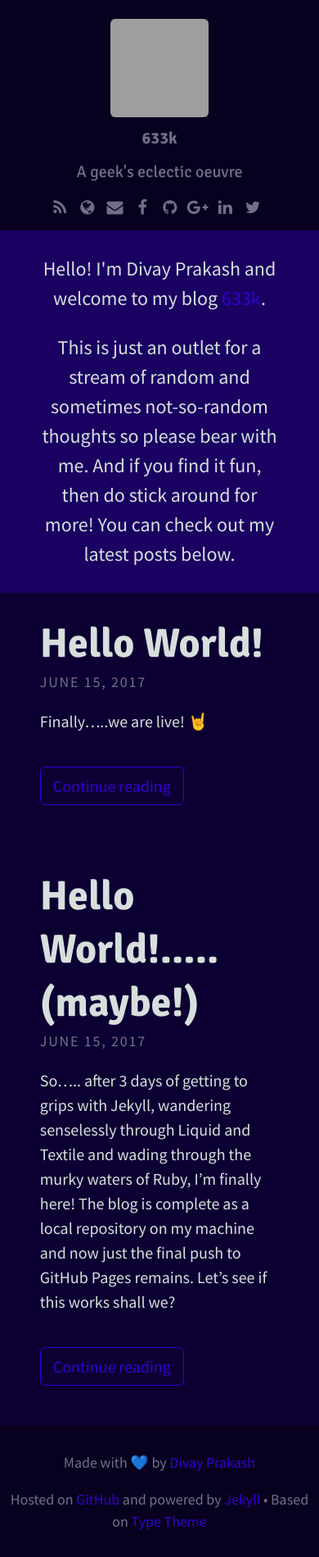
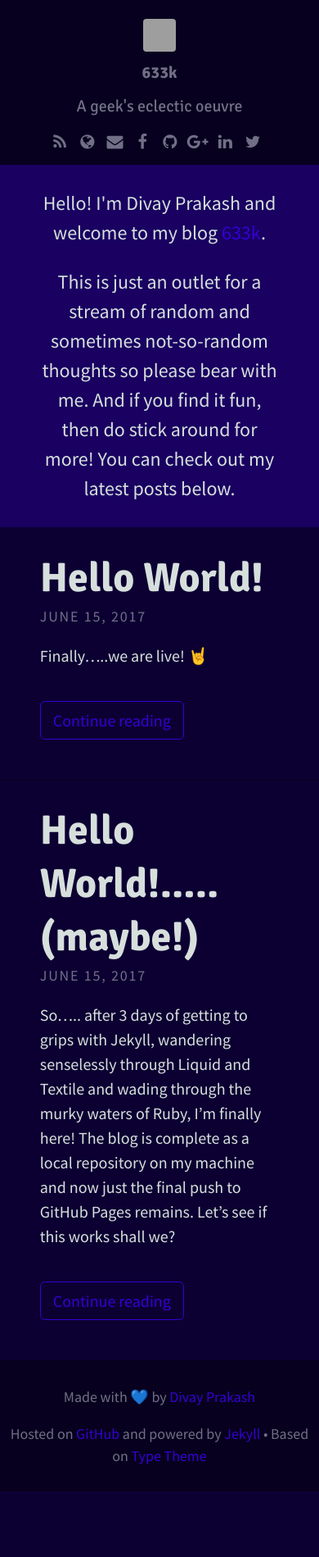
Before and after one commit to divayprakash/old-blog-1, a Jekyll site: the page built from index.html, in a window 390 px wide. Shown: the whole page at 82% size. Built offline with Jekyll 4.4.1, drawn with Linux system fonts in a browser that asks for light colours; nearby versions of some CDN libraries; emoji names are drawn with the system emoji font; the list of posts is cut into pages by our own code; after the commit the page ends 1819 px from its top, so only the background shows below that; grey boxes are pictures that could not be loaded.

Commit message:
:wrench: Fix header image size for small viewports

```diff
--- a/_sass/includes/_header.scss
+++ b/_sass/includes/_header.scss
@@ -52,10 +52,7 @@
 
   @media (max-width: 600px) {
     .avatar {
-      height: 6em;
-      width: 6em;
       float: none;
-      border-radius: 0.3em;
       display: block;
       margin: auto;
       margin-top: 3%;
```
